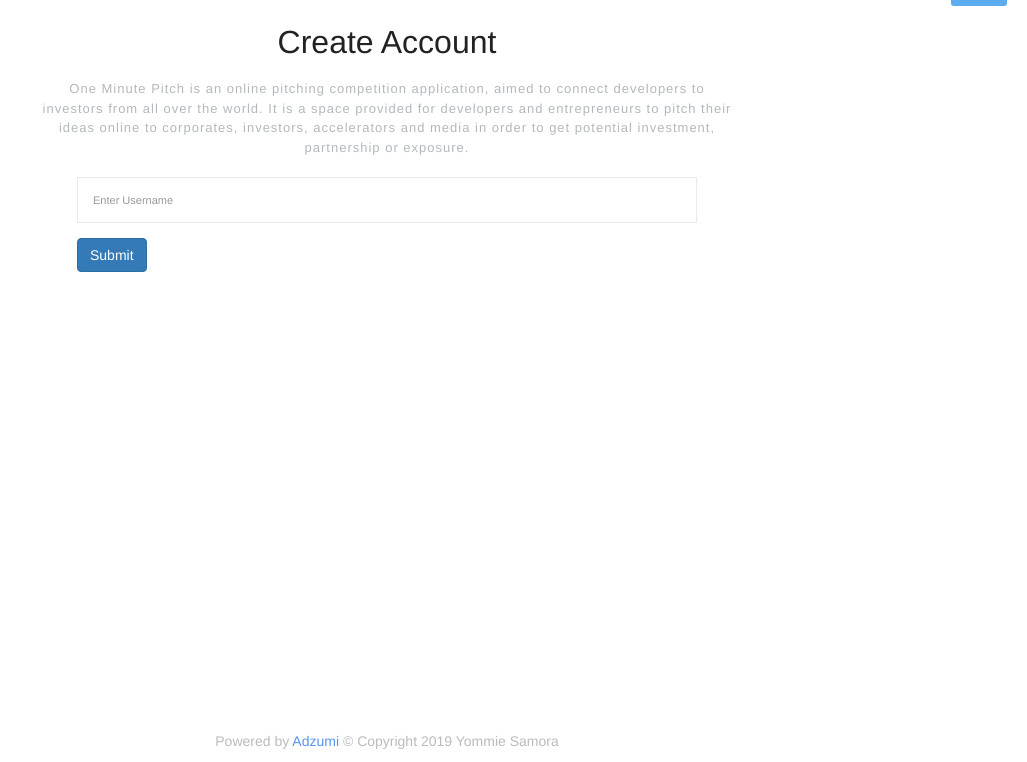
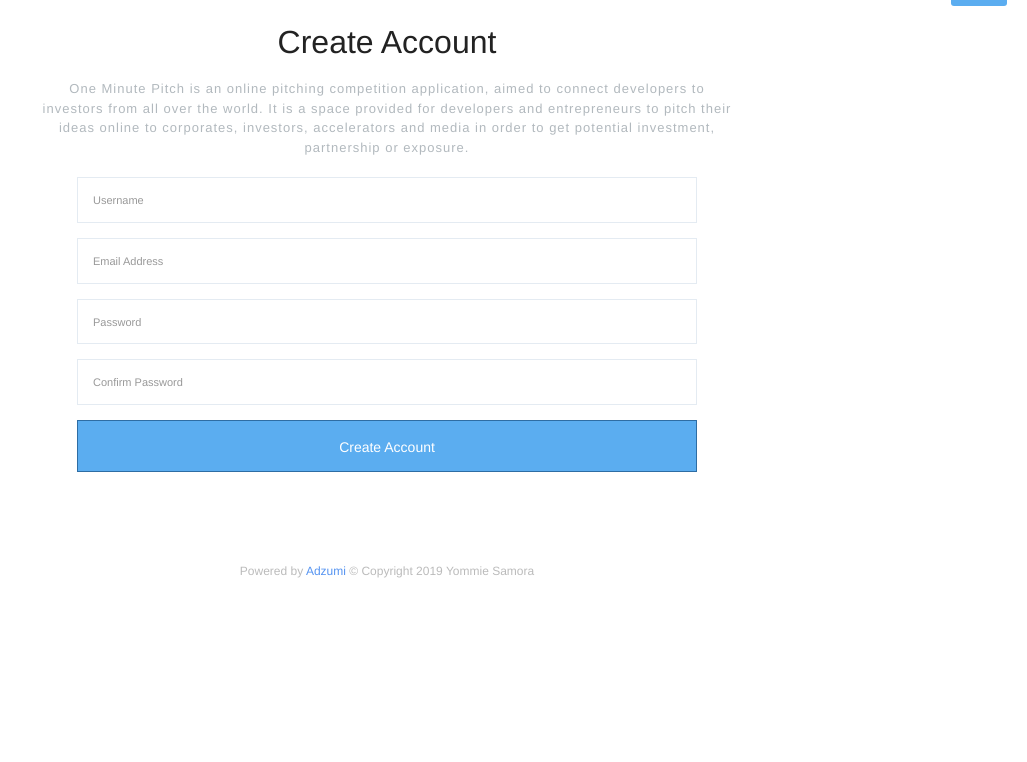
Before and after one commit to YomZsamora/One-Minute-Pitch, a Flask app: page /authenticate/registerUser in a window 1280 px wide. Shown: the part 38-800 px from the top of the page, without its empty margins (253-1280 px from the left). Run offline with Flask 2, Linux system fonts and the light colour scheme; some libraries are stand-ins or nearby versions.

Commit message:
Done with the registration page.

```diff
--- a/pitch/auth/forms.py
+++ b/pitch/auth/forms.py
@@ -6,4 +6,5 @@
 	username = StringField('Username', validators=[DataRequired()], description="Username")
 	email = StringField('Email', validators=[DataRequired(), Email()])
 	password = PasswordField('Password', validators=[DataRequired()])
-	comfirm_password = PasswordField('Confirm Password', validators=[DataRequired()])
+	confirm_password = PasswordField('Confirm Password', validators=[DataRequired()])
+	submit = SubmitField('Create Account')
--- a/pitch/static/css/styles.css
+++ b/pitch/static/css/styles.css
@@ -13,6 +13,12 @@
 
 .mt20 {
 	margin-top: 20px !important;
+}
+
+.btn-primary {
+	color: #fff;
+    background-color: #5badf0;
+    border-color: #2e6da4;
 }
 
 nav.main-nav {
@@ -80,6 +86,10 @@
     text-align: center;
 }
 
+.registerUser p.small {
+	font-size: 12px;
+}
+
 p a {
     color: #5694f1;
 }
@@ -93,9 +103,21 @@
     font-size: 12px;
 }
 
+footer.registerUser#footer {
+	bottom: auto;
+    position: absolute;
+    margin-left: auto;
+    margin-right: auto;
+    width: 100%;
+}
+
 .archive {
     margin: 0 0 50px;
     font-size: 16px;
+}
+
+.register-user .archive {
+	margin: 0 0 50px;
 }
 
 h3 {
@@ -141,3 +163,8 @@
 	color:grey;
 
 }
+
+.btn-no-radius {
+	border-radius: 0;
+	padding: 16px 16px 14px;
+}
--- a/pitch/templates/auth/register.html
+++ b/pitch/templates/auth/register.html
@@ -3,12 +3,13 @@
 
 
 {% block header %}
-	<h1>{% block title %}One Minute Pitch - Register User{% endblock %}</h1>
+	<h1>{% block title %}One Minute Pitch - Create Account{% endblock %}</h1>
 {% endblock %}
 
 
 <!-- Content block -->
 {% block content %}
+
 
 <div class="container register-user">
 	<div class="post">
@@ -25,12 +26,19 @@
 	            <form action="" method="POST" role="form">
 	            	{{ registration_form.csrf_token }}
 	            	<div class="form-group">
-	            		{{ registration_form.username(class_="form-control squared",placeholder="Enter Username",autocomplete="off") }}
+	            		{{ registration_form.username(class_="form-control squared",placeholder="Username",autocomplete="off") }}
+	            	</div>
+	            	<div class="form-group">
+	            		{{ registration_form.email(class_="form-control squared",placeholder="Email Address",autocomplete="off") }}
+	            	</div>
+	            	<div class="form-group">
+	            		{{ registration_form.password(class_="form-control squared",placeholder="Password",autocomplete="off") }}
+	            	</div>
+	            	<div class="form-group">
+	            		{{ registration_form.confirm_password(class_="form-control squared",placeholder="Confirm Password",autocomplete="off") }}
 	            	</div>
 
-
-
-	            	<button type="submit" class="btn btn-primary">Submit</button>
+	            	{{ registration_form.submit(class="btn btn-primary btn-block btn-no-radius") }}
 	            </form>
 	        </div>
     	</div>
@@ -39,7 +47,7 @@
 
 
 
-<footer id="footer">
+<footer class="registerUser" id="footer">
     <p class="small">
          Powered by
         <a href="http://adzumi.co.ke/" target="_blank">Adzumi</a> © Copyright 2019
```
